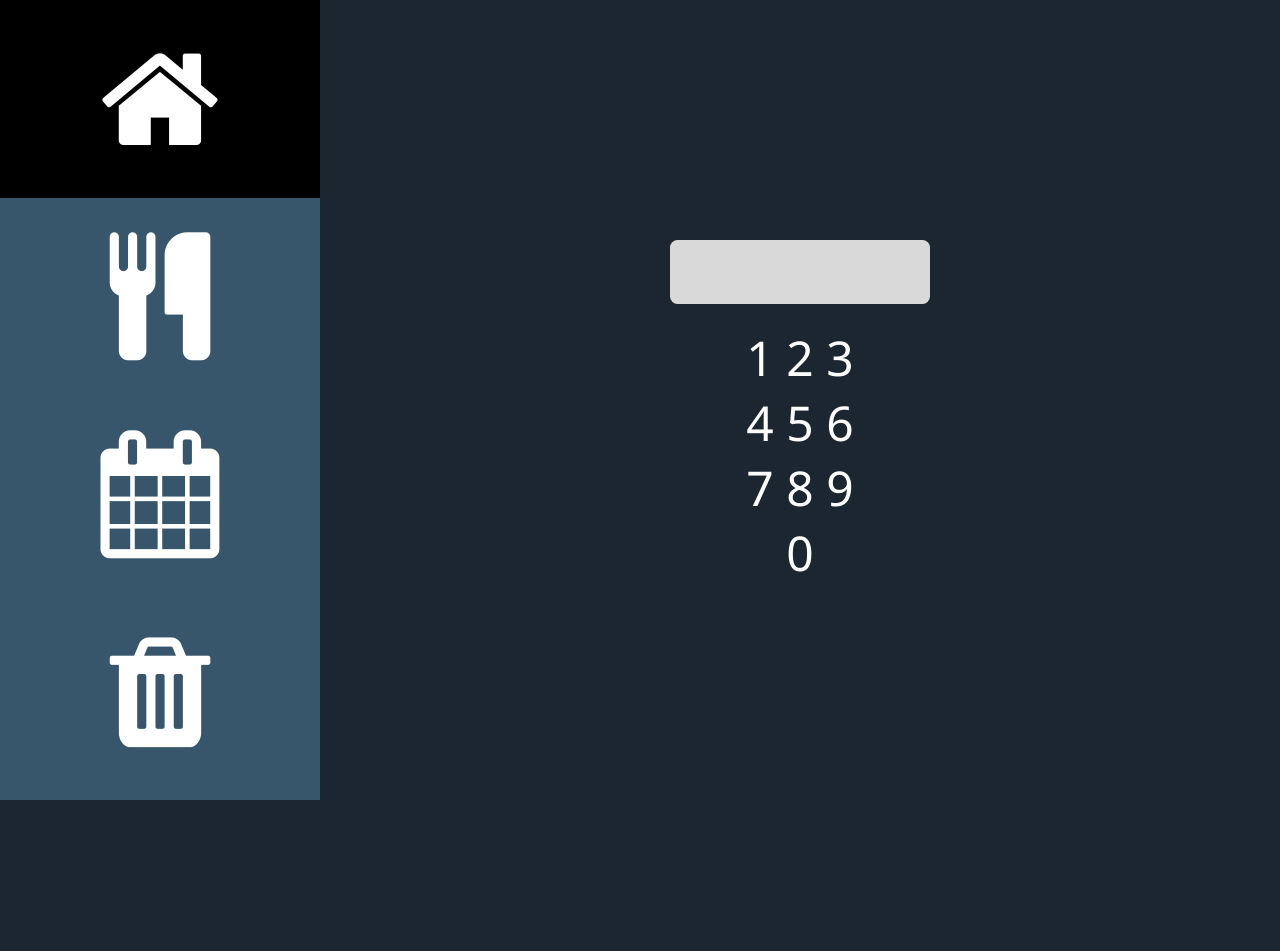
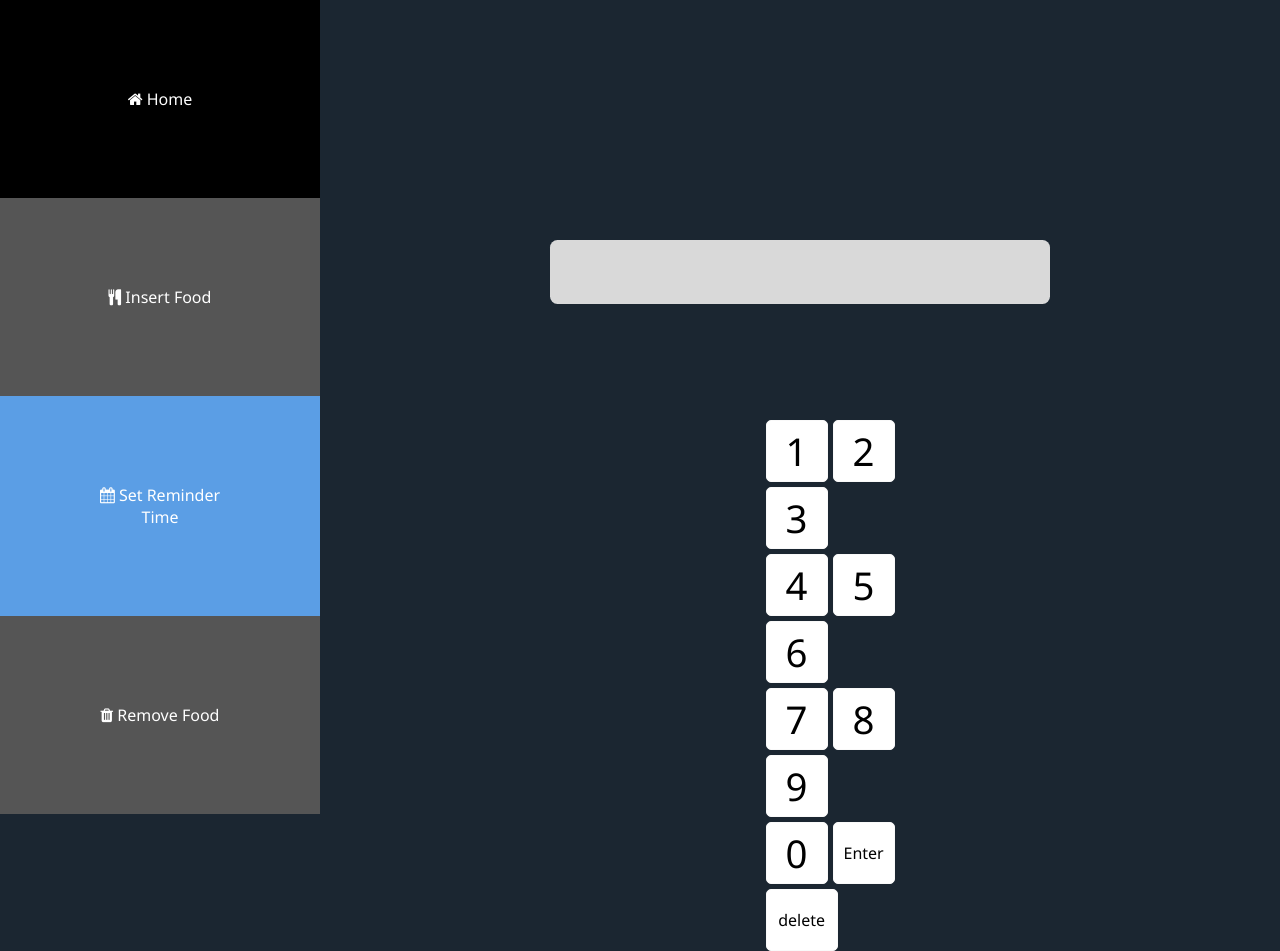
Before and after one commit to stoguri/INSEFridgeApp, a website: page webpages/SetReminder.html in a window 1280 px wide. Before the commit the page ends 800 px from the top, so only its background shows below. Drawn offline with nearby package versions, Linux system fonts and the light colour scheme.

Commit message:
updating keypad and nav bar.

```diff
--- a/webpages/SetReminder.html
+++ b/webpages/SetReminder.html
@@ -14,26 +14,34 @@
 
  <body>
    <div id="FridgeAppGrid" class="grid">
-     <nav class="navigation">
-       <a class="active" href="#"><i class="fa fa-home"></i></a>
-       <a href="#"><i class="fa fa-cutlery"></i></a>
-       <a href="#"><i class="fa fa-calendar"></i></a>
-       <a href="#"><i class="fa fa-trash"></i></a>
-     </nav>
+     <div class="navbar">
+       <a href="#"><i class="fa fa-home"></i> Home</a>
+       <a href="#"><i class="fa fa-cutlery"></i> Insert Food</a>
+       <a class="active" href="#"><i class="fa fa-calendar"></i> Set Reminder Time</a>
+       <a href="#"><i class="fa fa-trash"></i> Remove Food</a>
+     </div>
+
 
      <div id="contentGrid" class="grid2">
-       <div class="numPad">
-         <span id="one">1</span>
-         <span id="two">2</soan>
-         <span id="three">3</span><br>
-         <span id="four">4</span>
-         <span id="five">5</span>
-         <span id="six">6</span><br>
-         <span id="seven">7</span>
-         <span id="eight">8</span>
-         <span id="nine">9</span><br>
-         <span id="zero">0</span>
+       <div id="container">
+         <ul id="keyboard">
+           <li class="letter">1</li>
+           <li class="letter">2</li>
+           <li class="letter">3</li>
+           <li class="letter clearl">4</li>
+           <li class="letter">5</li>
+           <li class="letter">6</li>
+           <li class="letter clearl">7</li>
+           <li class="letter ">8</li>
+           <li class="letter">9</li>
+           <li class="letter clearl">0</li>
+           <li class="Enter">Enter</li>
+           <li class="delete lastitem">delete</li>
+         </ul>
        </div>
+
+       <script type="text/javascript" src="https://ajax.googleapis.com/ajax/libs/jquery/1.3.2/jquery.min.js"></script>
+       <script type="text/javascript" src="js/keyboard.js"></script>
 
        <div id="NumPadInput" class="NumPadOutput"></div>
      </div>
--- a/webpages/style_2.css
+++ b/webpages/style_2.css
@@ -10,7 +10,9 @@ body {
   padding: 0;
 }
 
+/*create overall grid*/
 .grid {
+  width: 100%;
   text-align: center;
   display: grid;
   grid-template-columns: 1fr 3fr;
@@ -19,7 +21,10 @@ body {
   "navigation grid2"
 }
 
+/*create nested grid*/
 .grid2 {
+  justify-items: center;
+  width: 100%;
   grid-area: grid2;
   text-align: center;
   display: grid;
@@ -28,54 +33,134 @@ body {
   grid-template-areas:
   ". numPadOutput ."
   ". numPad ."
-  ". . ."
+  ". . .";
 }
 
-.navigation {
+.navbar {
   grid-area: navigation;
-  width: 25vw;
-  height: 100vh;
-  background-color: #37566B
+  width: 100%;
+  background-color: #555;
+  overflow: hidden;
 }
 
-nav > a {
+/* Navbar links */
+.navbar a {
+  float: none;
   display: block;
   text-align: center;
-  padding: 4.35vh;
-  transition: all 0.3s ease;
+  padding: 11vh;
   color: white;
-  font-size: 16vh;
+  text-decoration: none;
+  font-size: 2vh;
 }
 
-nav > a:hover {
+/* Navbar links on mouse-over */
+.navbar a:hover {
   background-color: #000;
 }
 
+/* Current/active navbar link */
+.active {
+  background-color: #5b9ee5;
+}
+
+/* Add responsiveness - will automatically display the navbar vertically instead of horizontally on screens less than 500 pixels */
+@media only screen and (max-width: 500px) {
+  .navbar a {
+    float: left;
+    font-size: 1em;
+  }
+}
+
+
 .numPadOutput {
   margin-top: 30vh;
-  margin-left: 13.7vh;
-  margin-right: 13.7vh;
   grid-area: numPadOutput;
   background-color: #D9D9D9;
   max-height: 8vh;
-  max-width: 60%;
+  width: 100%;
   border-radius: 2mm;
 }
 
-.numPad {
+/*style keypad */
+#container {
   grid-area: numPad;
-  padding: 5px;
-  color: white;
-  font-size: 6vh
+  width: 30vw;
+  margin-left: 9vw;
+}
+#keyboard {
+  margin: 0;
+  padding: 100px;
+  list-style: none;
 }
 
-.numPad > span {
-  border-radius: 2mm;
-  width: 10%;
-  transition: all 0.3s ease;
-  list-style-type: none;
+#keyboard li {
+  float: left;
+  margin: 0 5px 5px 0;
+  width: 60px;
+  height: 60px;
+  font-size: 3vw;
+  line-height: 60px;
+  text-align: center;
+  background: #fff;
+  border: 1px solid #f9f9f9;
+  border-radius: 5px;
 }
 
-.numPad > span:hover {
-  background-color: #000;
+.capslock, .tab, .left-shift, .clearl, .switch {
+  clear: left;
 }
+
+#keyboard .tab, #keyboard .delete {
+  width: 70px;
+  font-size: 16px;
+}
+
+#keyboard .capslock {
+  max-width: 80px;
+}
+
+#keyboard .return {
+  max-width: 90px;
+}
+
+#keyboard .left-shift{
+  max-width: 70px;
+}
+
+#keyboard .switch {
+  max-width: 90px;
+}
+
+#keyboard .rightright-shift {
+  max-width: 109px;
+}
+
+.lastitem {
+  margin-right: 0;
+}
+
+.uppercase {
+  text-transform: uppercase;
+}
+
+#keyboard .space {
+  float: left;
+  width: 556px;
+}
+
+#keyboard .switch, #keyboard .space, #keyboard .Enter{
+  font-size: 16px;
+}
+
+.on {
+  display: none;
+}
+
+#keyboard li:hover {
+  position: relative;
+  top: 1px;
+  left: 1px;
+  border-color: #e5e5e5;
+  cursor: pointer;
+}
```
